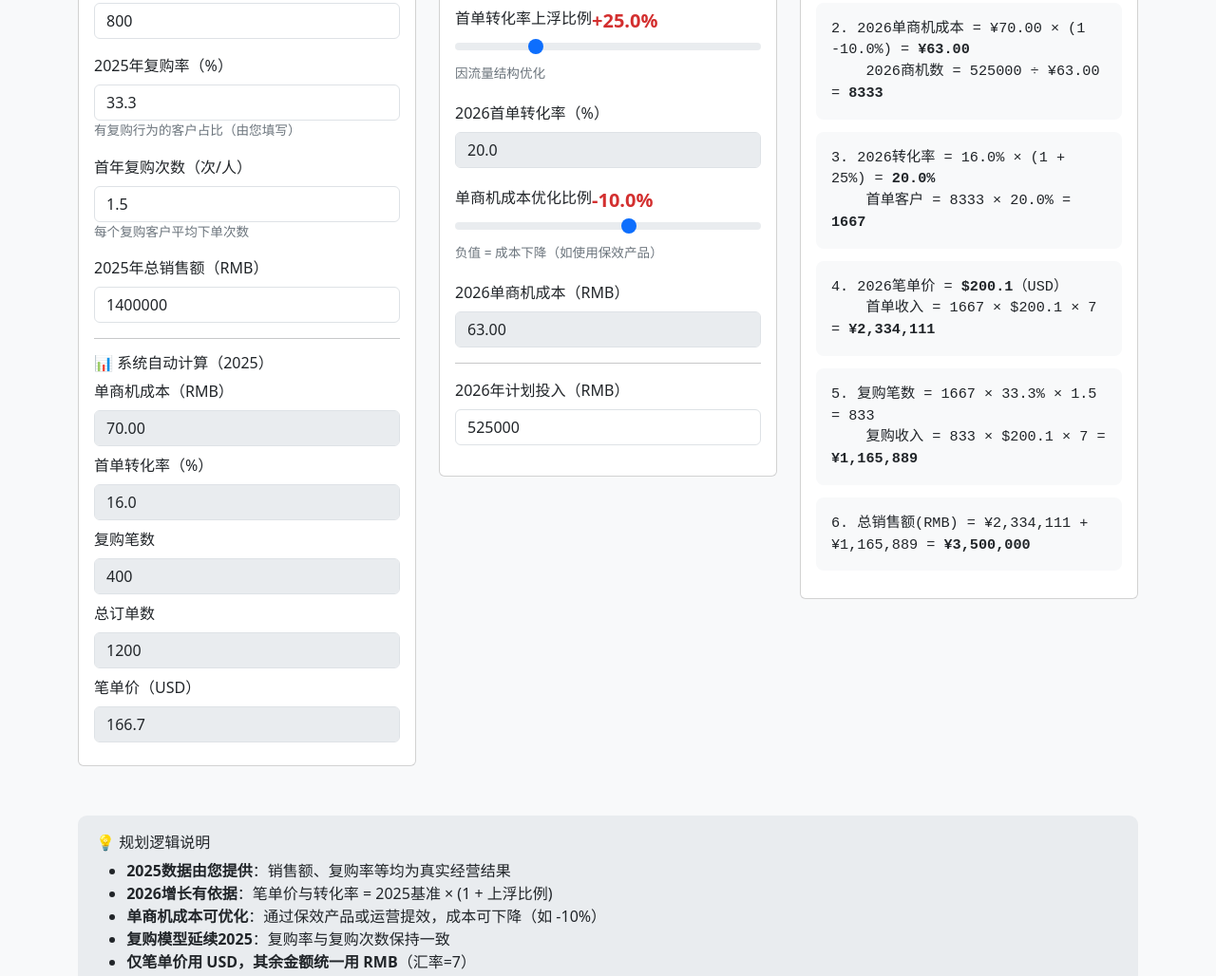
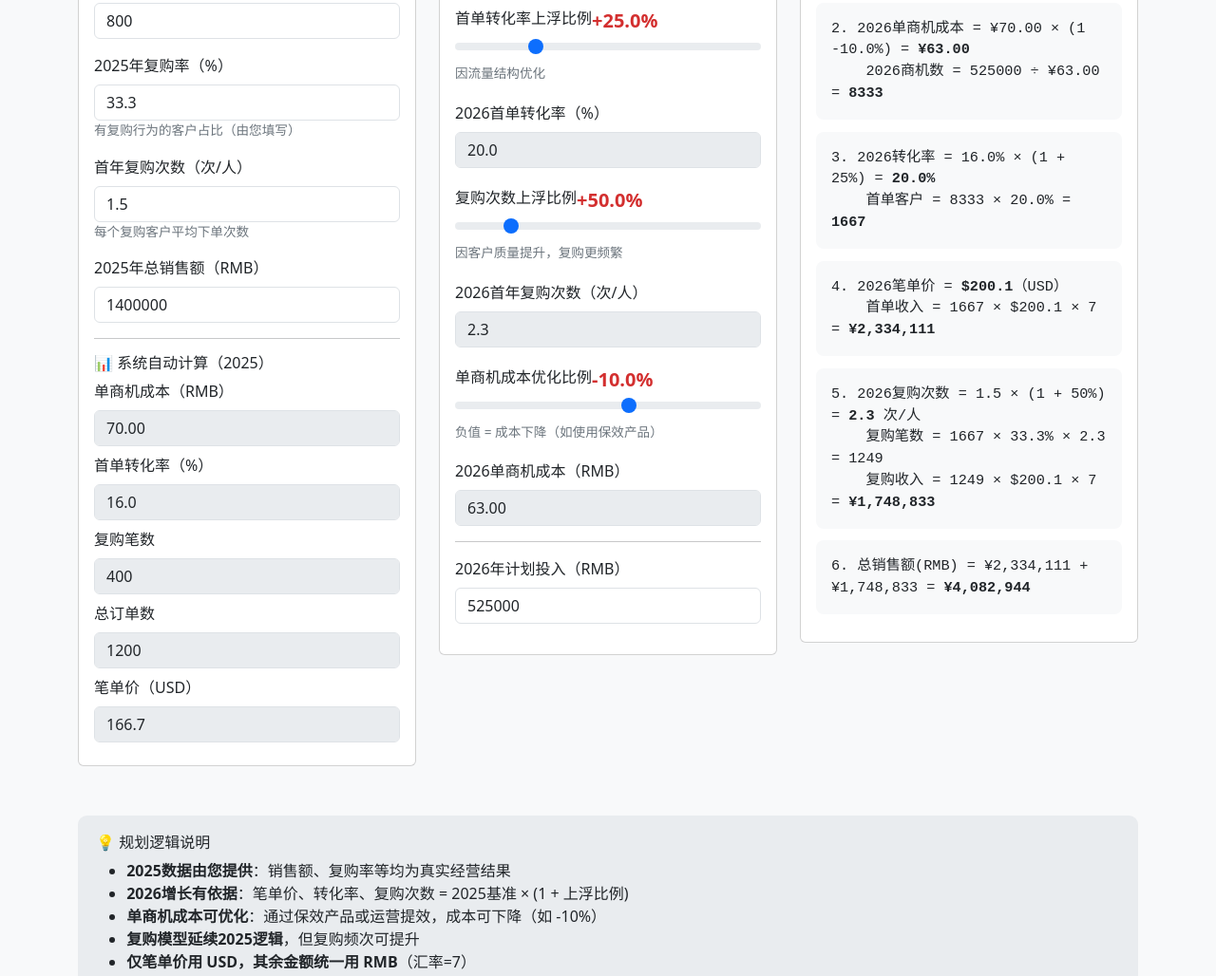
Before and after one commit to xking2025/xking2025.github.io, a plain HTML site: page index.html in a window 1280 px wide. Shown: the part 417-1445 px from the top of the page at 95% size. Drawn offline with nearby package versions, Linux system fonts and the light colour scheme.

Commit message:
Add files via upload

```diff
--- a/index.html
+++ b/index.html
@@ -113,7 +113,7 @@
       </div>
     </div>
 
-    <!-- 中间：2026关键假设（笔单价上浮比例上限改为200%） -->
+    <!-- 中间：2026关键假设（新增复购次数上浮） -->
     <div class="col-md-4">
       <div class="card">
         <div class="card-header bg-success text-white">📈 2026关键假设（优化优质客户占比）</div>
@@ -138,7 +138,18 @@
             <input type="number" step="0.1" class="form-control auto-field" id="convRate2026Display" readonly>
           </div>
 
-          <!-- 新增：单商机成本优化滑块 -->
+          <!-- 新增：复购次数上浮比例（0% ~ 300%） -->
+          <div class="param-slider">
+            <label>复购次数上浮比例<span class="float-end highlight-number" id="repeatFreqUpsideDisplay">+50.0%</span></label>
+            <input type="range" class="form-range" min="0" max="300" step="1" id="repeatFreqUpsideSlider" value="50" oninput="updateProjection()">
+            <div class="unit-label">因客户质量提升，复购更频繁</div>
+          </div>
+          <div class="mb-3">
+            <label class="form-label">2026首年复购次数（次/人）</label>
+            <input type="number" step="0.1" class="form-control auto-field" id="repeatFreq2026Display" readonly>
+          </div>
+
+          <!-- 单商机成本优化滑块 -->
           <div class="param-slider">
             <label>单商机成本优化比例<span class="float-end highlight-number" id="leadCostOptDisplay">-10.0%</span></label>
             <input type="range" class="form-range" min="-50" max="20" step="1" id="leadCostOptSlider" value="-10" oninput="updateProjection()">
@@ -184,9 +195,9 @@
     <h6>💡 规划逻辑说明</h6>
     <ul>
       <li><strong>2025数据由您提供</strong>：销售额、复购率等均为真实经营结果</li>
-      <li><strong>2026增长有依据</strong>：笔单价与转化率 = 2025基准 × (1 + 上浮比例)</li>
+      <li><strong>2026增长有依据</strong>：笔单价、转化率、复购次数 = 2025基准 × (1 + 上浮比例)</li>
       <li><strong>单商机成本可优化</strong>：通过保效产品或运营提效，成本可下降（如 -10%）</li>
-      <li><strong>复购模型延续2025</strong>：复购率与复购次数保持一致</li>
+      <li><strong>复购模型延续2025逻辑</strong>，但复购频次可提升</li>
       <li><strong>仅笔单价用 USD，其余金额统一用 RMB</strong>（汇率=7）</li>
     </ul>
     <p class="mb-0"><strong>✅ 本工具可用于：年度预算制定、团队目标对齐、平台资源申请</strong></p>
@@ -256,29 +267,34 @@
     // 获取上浮比例
     const ticketUpside = parseFloat(document.getElementById('ticketUpsideSlider').value) || 0;
     const convUpside = parseFloat(document.getElementById('convUpsideSlider').value) || 0;
-    const leadCostOpt = parseFloat(document.getElementById('leadCostOptSlider').value) || 0; // 新增
+    const repeatFreqUpside = parseFloat(document.getElementById('repeatFreqUpsideSlider').value) || 0; // ✅ 新增
+    const leadCostOpt = parseFloat(document.getElementById('leadCostOptSlider').value) || 0;
 
     // 计算2026假设值
     const ticket2026USD = ticket2025USD * (1 + ticketUpside / 100);
     const convRate2026 = convRate2025 * (1 + convUpside / 100);
-    const costPerLead2026RMB = costPerLead2025RMB * (1 + leadCostOpt / 100); // 新增：成本优化
+    const repeatFreq2026 = repeatFreq2025 * (1 + repeatFreqUpside / 100); // ✅ 新增
+    const costPerLead2026RMB = costPerLead2025RMB * (1 + leadCostOpt / 100);
 
     // 更新中间面板显示
     document.getElementById('ticketUpsideDisplay').textContent = `+${ticketUpside.toFixed(1)}%`;
     document.getElementById('convUpsideDisplay').textContent = `+${convUpside.toFixed(1)}%`;
+    document.getElementById('repeatFreqUpsideDisplay').textContent = `+${repeatFreqUpside.toFixed(1)}%`; // ✅
     document.getElementById('leadCostOptDisplay').textContent = `${leadCostOpt >= 0 ? '+' : ''}${leadCostOpt.toFixed(1)}%`;
+
     document.getElementById('ticket2026Display').value = ticket2026USD.toFixed(1);
     document.getElementById('convRate2026Display').value = convRate2026.toFixed(1);
+    document.getElementById('repeatFreq2026Display').value = repeatFreq2026.toFixed(1); // ✅
     document.getElementById('costPerLead2026Display').value = costPerLead2026RMB.toFixed(2);
 
     // 2026投入（RMB）
     const spend2026RMB = parseFloat(document.getElementById('spend2026RMB').value) || 525000;
 
     // 推演（全部金额以 RMB 为主）
-    const leads2026 = spend2026RMB / costPerLead2026RMB; // 使用优化后的成本
+    const leads2026 = spend2026RMB / costPerLead2026RMB;
     const firstCustomers2026 = leads2026 * (convRate2026 / 100);
     const firstRevenueRMB = firstCustomers2026 * ticket2026USD * EXCHANGE_RATE;
-    const repeatOrders2026 = firstCustomers2026 * (repeatRatePct2025 / 100) * repeatFreq2025;
+    const repeatOrders2026 = firstCustomers2026 * (repeatRatePct2025 / 100) * repeatFreq2026; // ✅ 使用新复购频次
     const repeatRevenueRMB = repeatOrders2026 * ticket2026USD * EXCHANGE_RATE;
     const totalRevenueRMB = firstRevenueRMB + repeatRevenueRMB;
 
@@ -290,7 +306,7 @@
     document.getElementById('step2').innerHTML = `2. 2026单商机成本 = ¥${costPerLead2025RMB.toFixed(2)} × (1 ${leadCostOpt >= 0 ? '+' : ''}${leadCostOpt.toFixed(1)}%) = <b>¥${costPerLead2026RMB.toFixed(2)}</b><br>&nbsp;&nbsp;&nbsp;&nbsp;2026商机数 = ${spend2026RMB} ÷ ¥${costPerLead2026RMB.toFixed(2)} = <b>${Math.round(leads2026)}</b>`;
     document.getElementById('step3').innerHTML = `3. 2026转化率 = ${convRate2025.toFixed(1)}% × (1 + ${convUpside}%) = <b>${convRate2026.toFixed(1)}%</b><br>&nbsp;&nbsp;&nbsp;&nbsp;首单客户 = ${Math.round(leads2026)} × ${convRate2026.toFixed(1)}% = <b>${Math.round(firstCustomers2026)}</b>`;
     document.getElementById('step4').innerHTML = `4. 2026笔单价 = <b>$${ticket2026USD.toFixed(1)}</b>（USD）<br>&nbsp;&nbsp;&nbsp;&nbsp;首单收入 = ${Math.round(firstCustomers2026)} × $${ticket2026USD.toFixed(1)} × 7 = <b>¥${Math.round(firstRevenueRMB).toLocaleString()}</b>`;
-    document.getElementById('step5').innerHTML = `5. 复购笔数 = ${Math.round(firstCustomers2026)} × ${repeatRatePct2025}% × ${repeatFreq2025} = ${Math.round(repeatOrders2026)}<br>&nbsp;&nbsp;&nbsp;&nbsp;复购收入 = ${Math.round(repeatOrders2026)} × $${ticket2026USD.toFixed(1)} × 7 = <b>¥${Math.round(repeatRevenueRMB).toLocaleString()}</b>`;
+    document.getElementById('step5').innerHTML = `5. 2026复购次数 = ${repeatFreq2025} × (1 + ${repeatFreqUpside}%) = <b>${repeatFreq2026.toFixed(1)}</b> 次/人<br>&nbsp;&nbsp;&nbsp;&nbsp;复购笔数 = ${Math.round(firstCustomers2026)} × ${repeatRatePct2025}% × ${repeatFreq2026.toFixed(1)} = ${Math.round(repeatOrders2026)}<br>&nbsp;&nbsp;&nbsp;&nbsp;复购收入 = ${Math.round(repeatOrders2026)} × $${ticket2026USD.toFixed(1)} × 7 = <b>¥${Math.round(repeatRevenueRMB).toLocaleString()}</b>`;
     document.getElementById('step6').innerHTML = `6. 总销售额(RMB) = ¥${Math.round(firstRevenueRMB).toLocaleString()} + ¥${Math.round(repeatRevenueRMB).toLocaleString()} = <b>¥${Math.round(totalRevenueRMB).toLocaleString()}</b>`;
   }
 
@@ -307,6 +323,10 @@
     document.getElementById('convUpsideDisplay').textContent = '+' + this.value + '%';
     updateProjection();
   });
+  document.getElementById('repeatFreqUpsideSlider').addEventListener('input', function() { // ✅
+    document.getElementById('repeatFreqUpsideDisplay').textContent = '+' + this.value + '%';
+    updateProjection();
+  });
   document.getElementById('leadCostOptSlider').addEventListener('input', function() {
     const val = parseFloat(this.value);
     document.getElementById('leadCostOptDisplay').textContent = (val >= 0 ? '+' : '') + val + '%';
```
